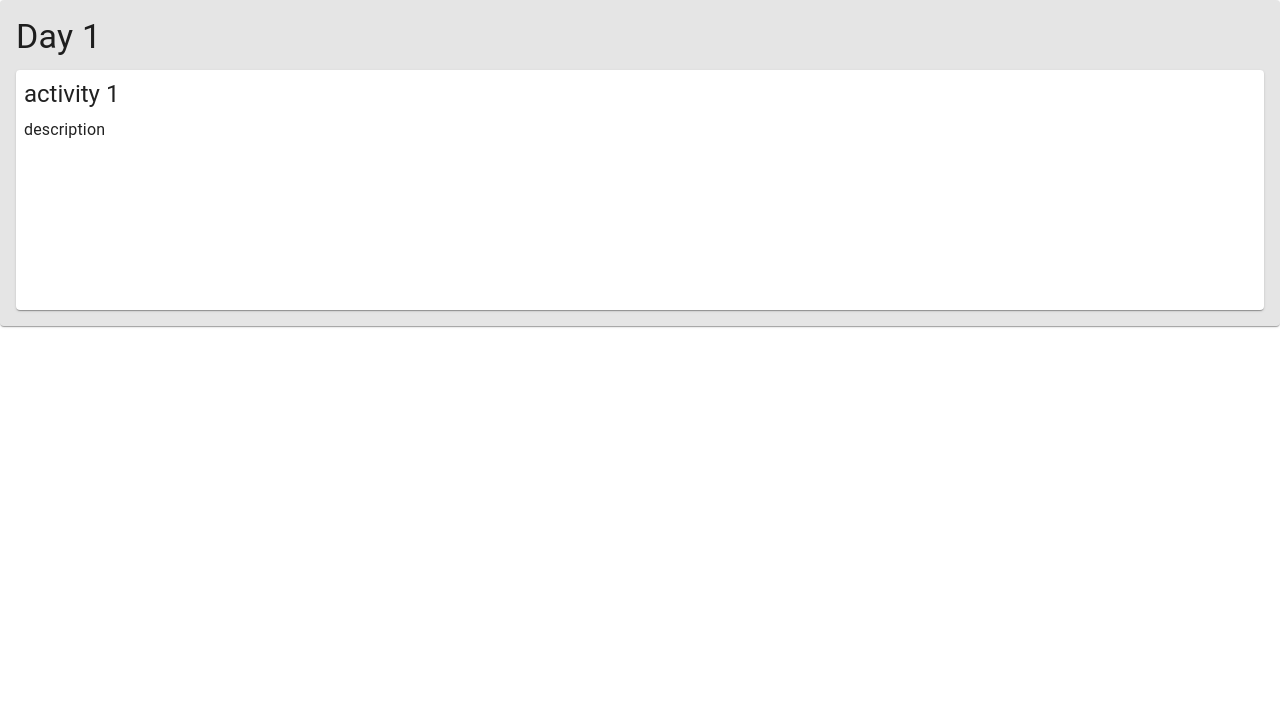
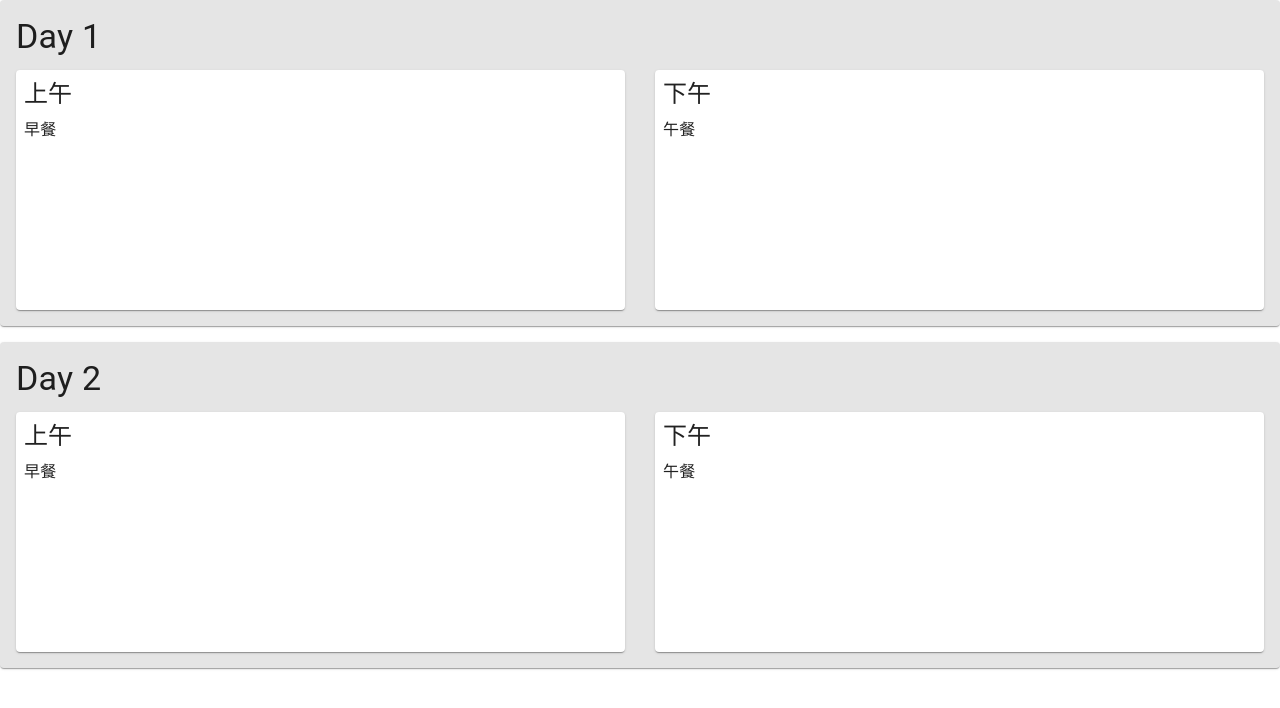
Before and after one commit to axlwang1976/make-a-trip, a React app: page /trip/1 in a window 1280 px wide. Shown: the top 708 px of the page. Built offline with nearby package versions, Linux system fonts and the light colour scheme.

Commit message:
make some props to pass down

```diff
--- a/src/components/Activity.js
+++ b/src/components/Activity.js
@@ -1,17 +1,26 @@
 import React from 'react';
+import PropTypes from 'prop-types';
 import Paper from '@material-ui/core/Paper';
 import Typography from '@material-ui/core/Typography';
 import styles from '../styles/Activity.module.scss';
 
-export default function Activity() {
+export default function Activity({ detail }) {
   return (
+    <>
+      {detail.map(act => (
         <Paper className={styles.Activity}>
           <Typography variant="h5" gutterBottom>
-        activity 1
+            {act.time}
           </Typography>
           <Typography variant="body1" gutterBottom>
-        description
+            {act.description}
           </Typography>
         </Paper>
+      ))}
+    </>
   );
 }
+
+Activity.propTypes = {
+  detail: PropTypes.array,
+};
--- a/src/components/App.js
+++ b/src/components/App.js
@@ -7,7 +7,7 @@ const initData = [
   {
     id: 1,
     title: '測試標題',
-    trip: [
+    days: [
       {
         day: 1,
         detail: [
@@ -34,9 +34,7 @@ export default function App() {
       <Route
         exact
         path="/trip/:id"
-        render={routeProps => (
-          <Trip trip={findTrip(routeProps.match.params.id)} />
-        )}
+        render={() => <Trip trip={findTrip(1)} />}
       />
     </Switch>
   );
--- a/src/components/Day.js
+++ b/src/components/Day.js
@@ -1,18 +1,28 @@
 import React from 'react';
+import PropTypes from 'prop-types';
 import Paper from '@material-ui/core/Paper';
 import Typography from '@material-ui/core/Typography';
 import Activity from './Activity';
 import styles from '../styles/Day.module.scss';
 
-export default function Day() {
+export default function Day({ trip }) {
+  const { days } = trip;
   return (
-    <Paper className={styles.Day}>
-      <Typography variant="h4" gutterBottom>
-        Day 1
-      </Typography>
-      <div className={styles.DayActivityList}>
-        <Activity />
-      </div>
-    </Paper>
+    <>
+      {days.map(day => (
+        <Paper className={styles.Day} key={day.day}>
+          <Typography variant="h4" gutterBottom>
+            {`Day ${day.day}`}
+          </Typography>
+          <div className={styles.DayActivityList}>
+            <Activity {...day} />
+          </div>
+        </Paper>
+      ))}
+    </>
   );
 }
+
+Day.propTypes = {
+  trip: PropTypes.object,
+};
--- a/src/components/Trip.js
+++ b/src/components/Trip.js
@@ -2,6 +2,5 @@ import React from 'react';
 import Day from './Day';
 
 export default function Trip(props) {
-  console.log(props);
-  return <Day />;
+  return <Day {...props} />;
 }
--- a/src/styles/Day.module.scss
+++ b/src/styles/Day.module.scss
@@ -8,6 +8,7 @@
   width: 100%;
   padding: 1rem;
   background-color: rgba($color: #000, $alpha: 0.1) !important;
+  margin-bottom: 1rem;
 
   &ActivityList {
     display: grid;
```
Lines whose indentation alone changed are shown as unchanged.
